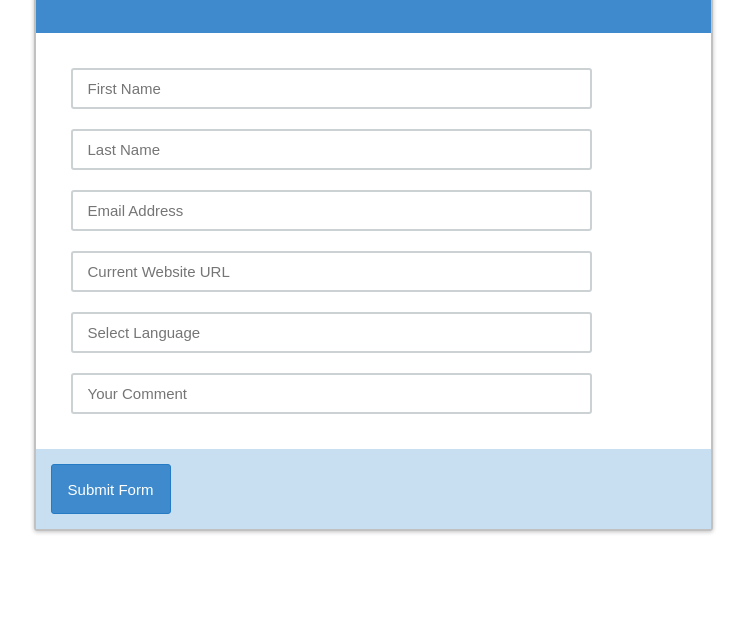
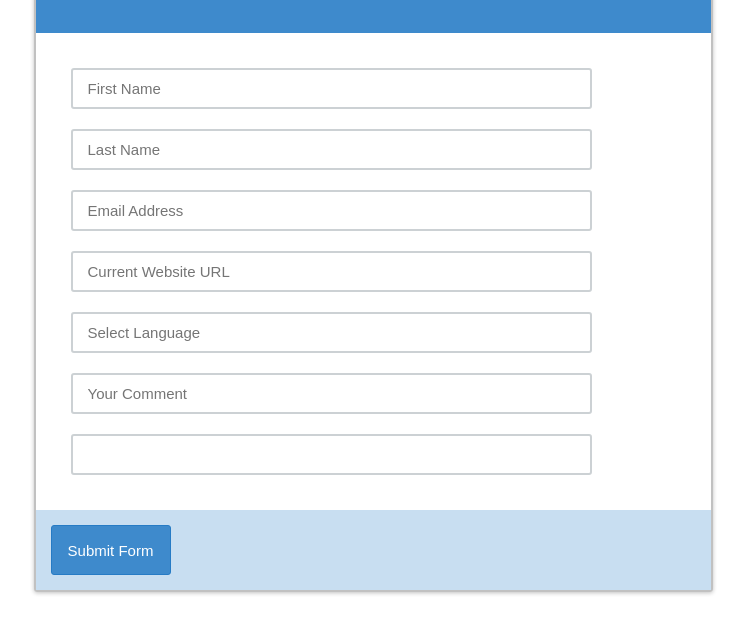
Before and after one commit to emmanuelamon92/Form-Builder, a plain HTML site: page index.html in a window 1280 px wide. Shown: the part 119-752 px from the top of the page, without its empty margins (267-1013 px from the left). Drawn offline with Linux system fonts and the light colour scheme.

Commit message:
looking at loop for select type

```diff
--- a/main.js
+++ b/main.js
@@ -193,8 +193,8 @@ telMobile.setAttribute('placeholder', "Mobile Number");
 telMobile.setAttribute('id', "user-mobile");
 telMobile.setAttribute('icon', "fa-mobile-phone");
 
-console.log(telMobile);
-// telMobile.appendChild(telMobileIn);
+// console.log(telMobile);
+telMobile.appendChild(telMobileIn);
 
 // "type": "tel",
 // "label": "Home Number",
@@ -209,5 +209,5 @@ telHomeIn.setAttribute('placeholder', "Home Number");
 telHomeIn.setAttribute('id', "user-phone");
 telHomeIn.setAttribute('icon', "fa-phone");
 
-// telHome.appendChild(telHomeIn);
-console.log(telHomeIn);
+telHome.appendChild(telHomeIn);
+// console.log(telHomeIn);
```
Also changed, not shown: index.html (+2 -2 lines).
